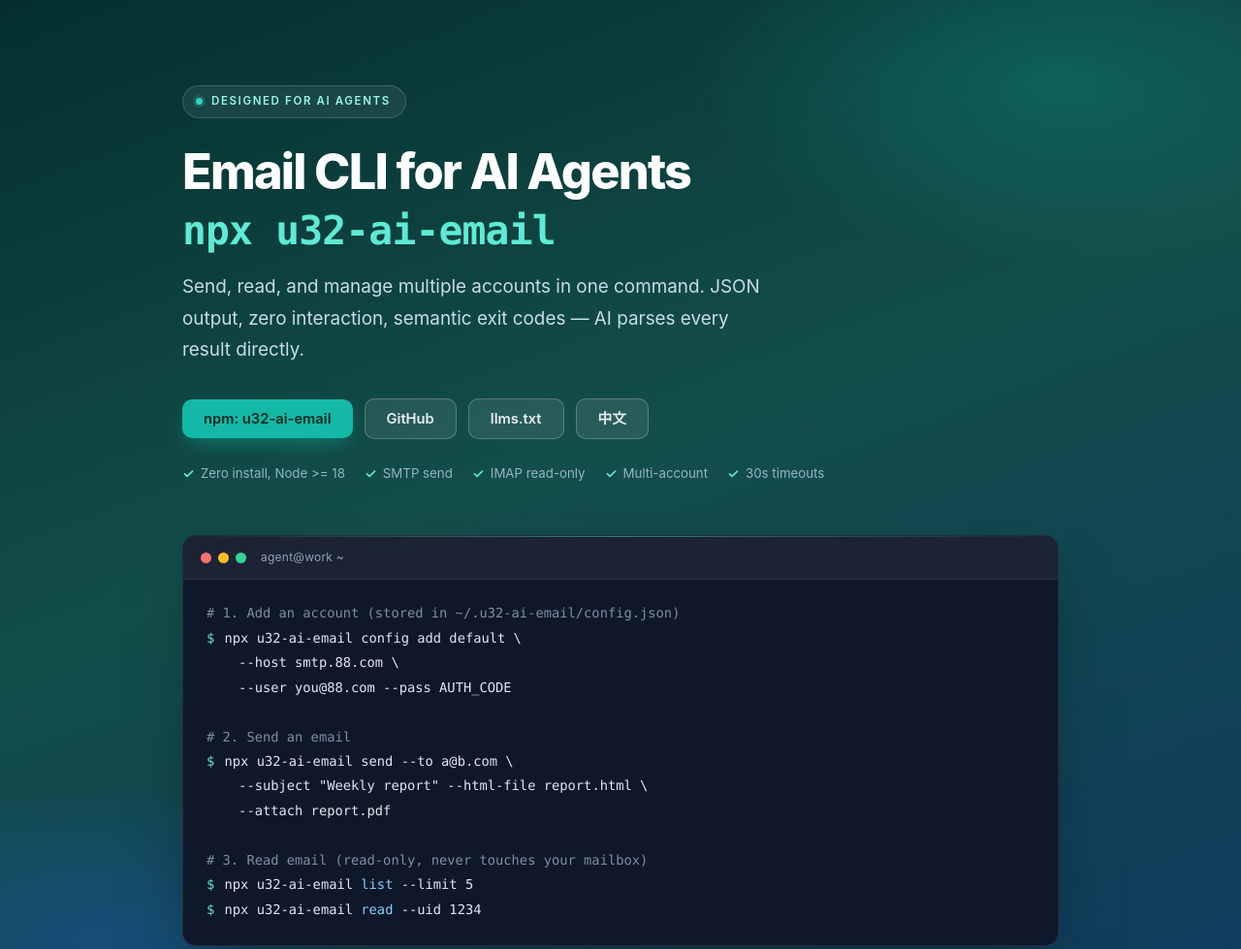
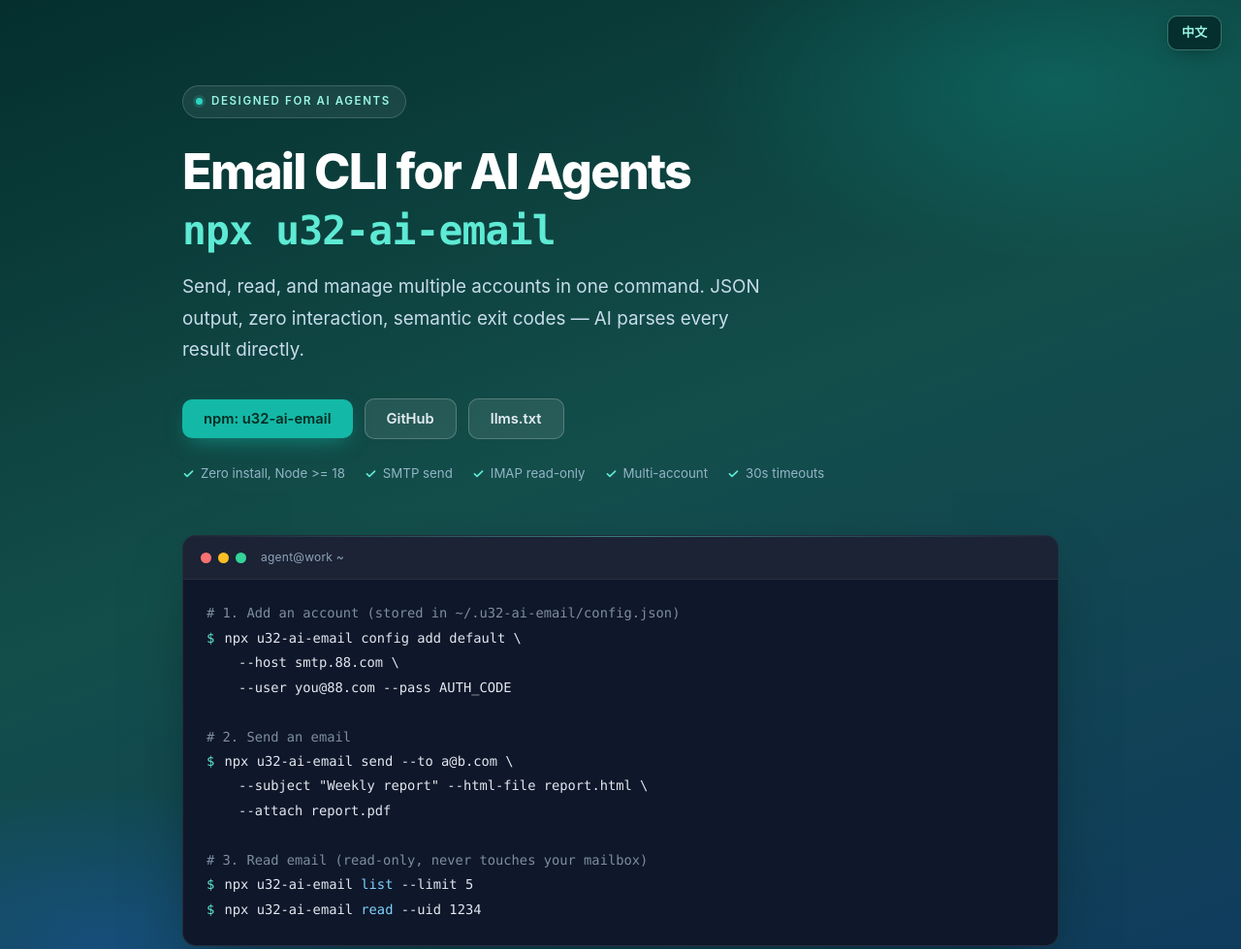
Before and after one commit to u32-cn/u32-ai-email, a website: page docs/index.html in a window 1280 px wide. Shown: the top 979 px of the page at 97% size. Drawn offline with Linux system fonts and the light colour scheme.

Commit message:
ui: pin language toggle to top-right corner

```diff
--- a/docs/index.html
+++ b/docs/index.html
@@ -98,6 +98,14 @@
     border:1px solid rgba(255,255,255,.22);
   }
   .btn-ghost:hover { background:rgba(255,255,255,.17); border-color:rgba(255,255,255,.34); }
+  #lang-toggle {
+    position:fixed; top:16px; z-index:50;
+    right:20px;
+    padding:8px 14px; font-size:.82rem;
+    background:#042f2e; color:#99f6e4; border:1px solid rgba(153,246,228,.35);
+    box-shadow:0 6px 18px -8px rgba(2,20,18,.6);
+  }
+  #lang-toggle:hover { background:#134e4a; border-color:#5eead4; }
   @media (max-width:480px){
     .hero-cta { display:grid; grid-template-columns:1fr 1fr; gap:10px; }
     .hero-cta .btn { justify-content:center; padding:11px 14px; font-size:.88rem; }
@@ -477,6 +485,8 @@
 </head>
 <body>
 
+<button type="button" class="btn" id="lang-toggle" data-u32-name="lang-toggle" data-i18n="langToggle" data-i18n-aria="langToggleLabel" aria-label="切换到英文">English</button>
+
 <header class="hero">
   <div class="wrap">
     <div class="prompt-pill"><span class="dot"></span>Designed for AI Agents</div>
@@ -486,7 +496,6 @@
       <a class="btn btn-primary" href="https://www.npmjs.com/package/u32-ai-email">npm: u32-ai-email</a>
       <a class="btn btn-ghost" href="https://github.com/u32-cn/u32-ai-email">GitHub</a>
       <a class="btn btn-ghost" href="/llms.txt" target="_blank" rel="noopener">llms.txt</a>
-      <button type="button" class="btn btn-ghost" id="lang-toggle" data-u32-name="lang-toggle" data-i18n="langToggle" data-i18n-aria="langToggleLabel" aria-label="切换到英文">English</button>
     </div>
     <div class="hero-meta">
       <span data-i18n="meta1">零安装，Node ≥ 18</span><span data-i18n="meta2">SMTP 发件</span><span data-i18n="meta3">IMAP 只读收件</span><span data-i18n="meta4">多账户配置</span><span data-i18n="meta5">30s 超时兜底</span>
```
Also changed, not shown: .workbuddy/memory/2026-11-24.md.
